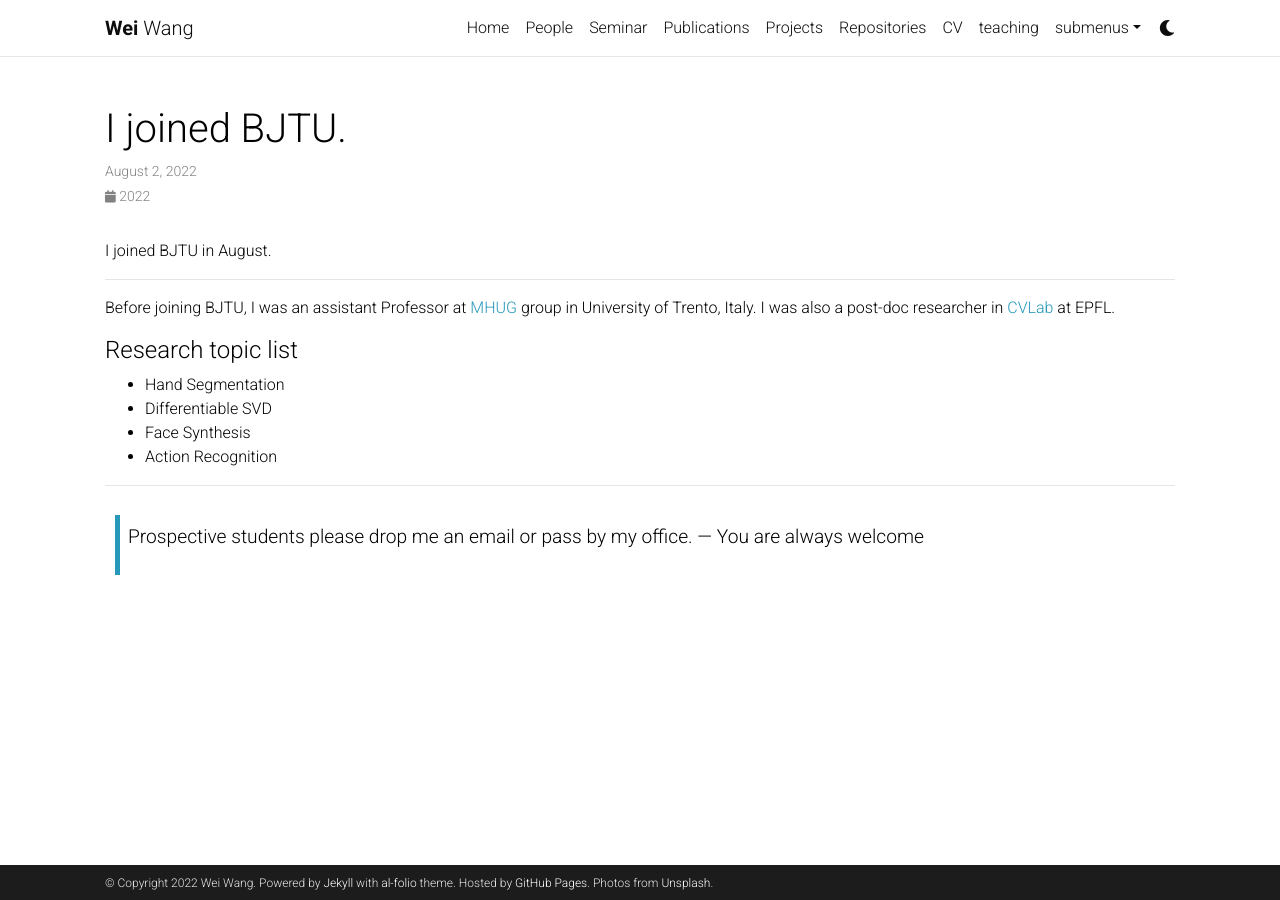
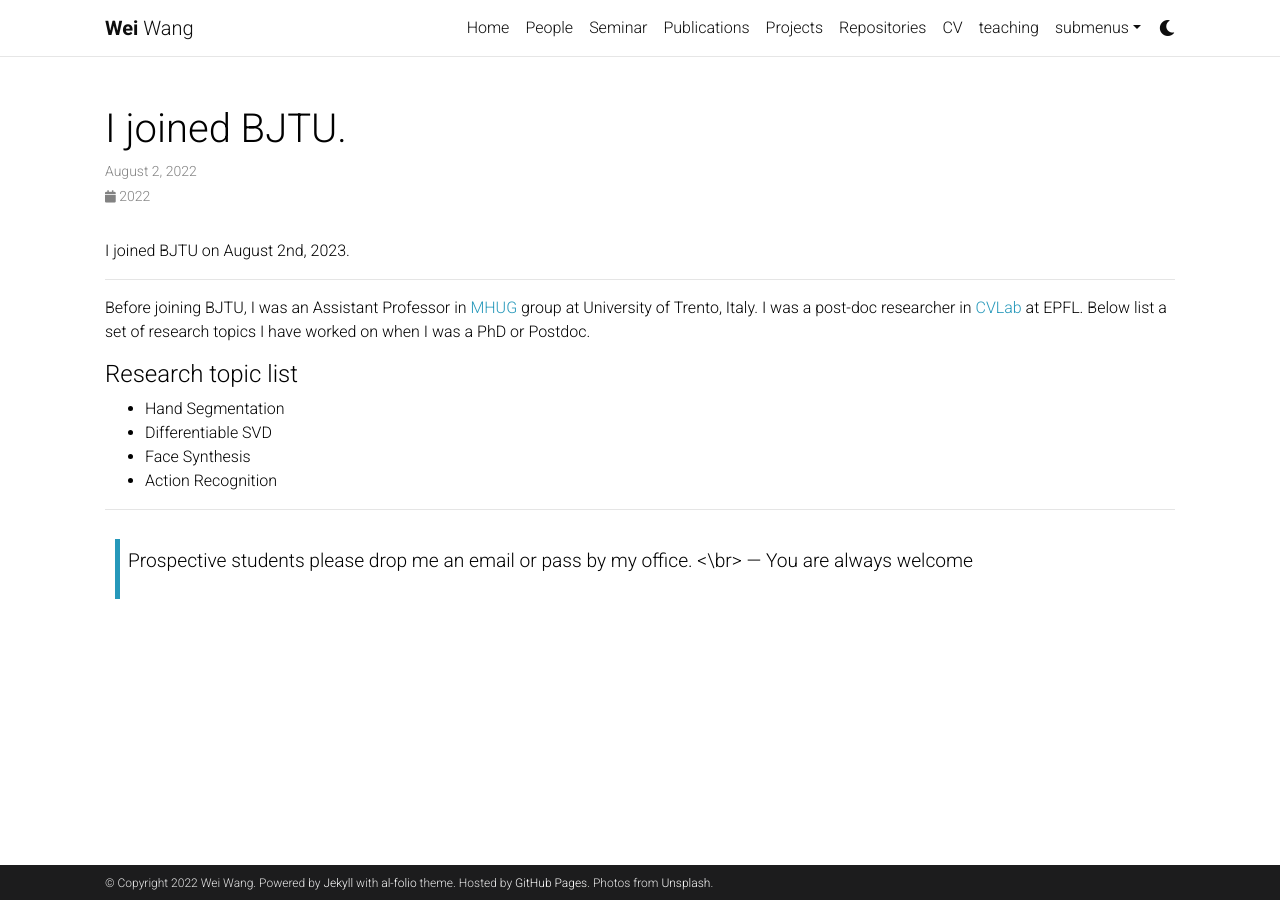
Before and after one commit to WeiWangTrento/WeiWangTrento.github.io, a Jekyll site: the page built from _news/announcement_2.md, in a window 1280 px wide. Built offline with Jekyll 4.4.1, drawn with Linux system fonts in a browser that asks for light colours; comment, search, counter and statistics services are not loaded; a style sheet for code colours, icons or effects is not loaded.

Commit message:
Update announcement_2.md

```diff
--- a/_news/announcement_2.md
+++ b/_news/announcement_2.md
@@ -5,11 +5,11 @@ date: 2022-08-02 09:00:00-0400
 inline: false
 ---
 
-I joined BJTU in August.
+I joined BJTU on August 2nd, 2023.
 
 ***
-Before joining BJTU, I was an assistant Professor at <a href="http://mhug.disi.unitn.it/#/people">MHUG</a> group in University of Trento, Italy.
-I was also a post-doc researcher in <a href="https://www.epfl.ch/labs/cvlab/">CVLab</a> at EPFL.
+Before joining BJTU, I was an Assistant Professor in <a href="http://mhug.disi.unitn.it/#/people">MHUG</a> group at University of Trento, Italy.
+I was a post-doc researcher in <a href="https://www.epfl.ch/labs/cvlab/">CVLab</a> at EPFL. Below list a set of research topics I have worked on when I was a PhD or Postdoc.
 
 #### Research topic list
 <ul>
@@ -21,5 +21,5 @@ I was also a post-doc researcher in <a href="https://www.epfl.ch/labs/cvlab/">CV
 
 ***
 
-> Prospective students please drop me an email or pass by my office.
+> Prospective students please drop me an email or pass by my office. <\br>
 > — You are always welcome
```
